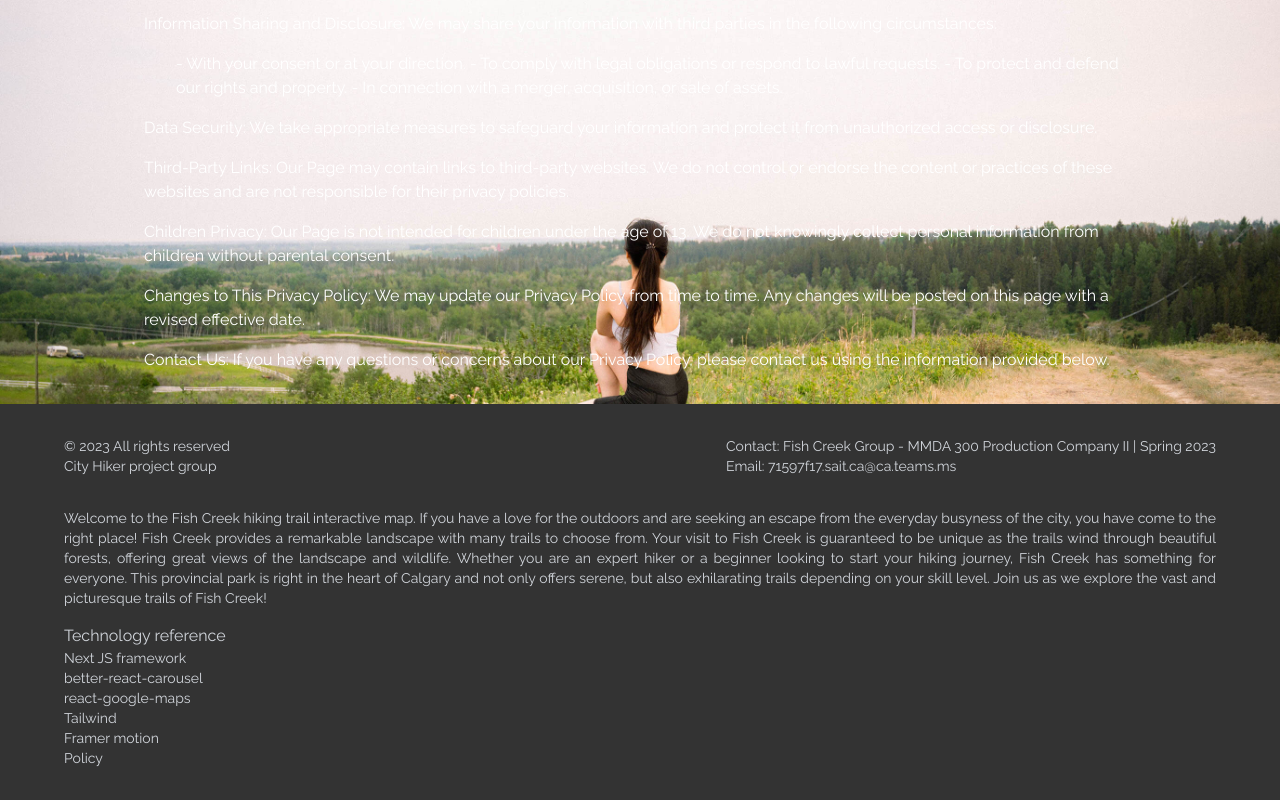
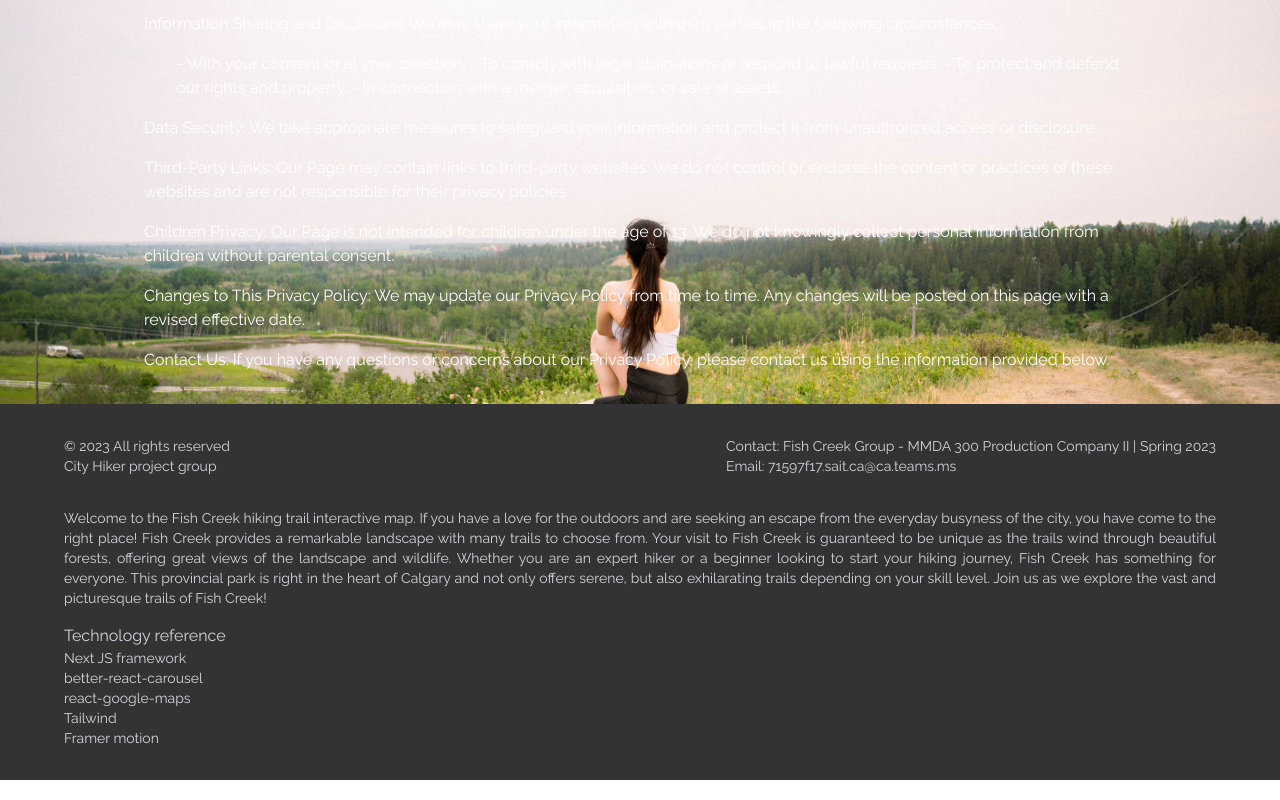
Before and after one commit to zerospeedzero/fish-creek, a Next.js app: page /policy in a window 1280 px wide. Shown: the part 1044-1844 px from the top of the page. Built offline with nearby package versions, Linux system fonts and the light colour scheme; no server answers.

Commit message:
Remove policy

```diff
--- a/components/Footer.jsx
+++ b/components/Footer.jsx
@@ -22,7 +22,6 @@ const Footer = () => {
           <p className="text-sm"><a href="https://github.com/JustFly1984/react-google-maps-api">react-google-maps</a></p>
           <p className="text-sm"><a href="https://github.com/tailwindlabs">Tailwind</a></p>
           <p className="text-sm"><a href="https://github.com/framer/motion">Framer motion</a></p>
-          <p className="text-sm"><a href="./policy">Policy</a></p>
         </div>
       </div>
     </footer>
```
